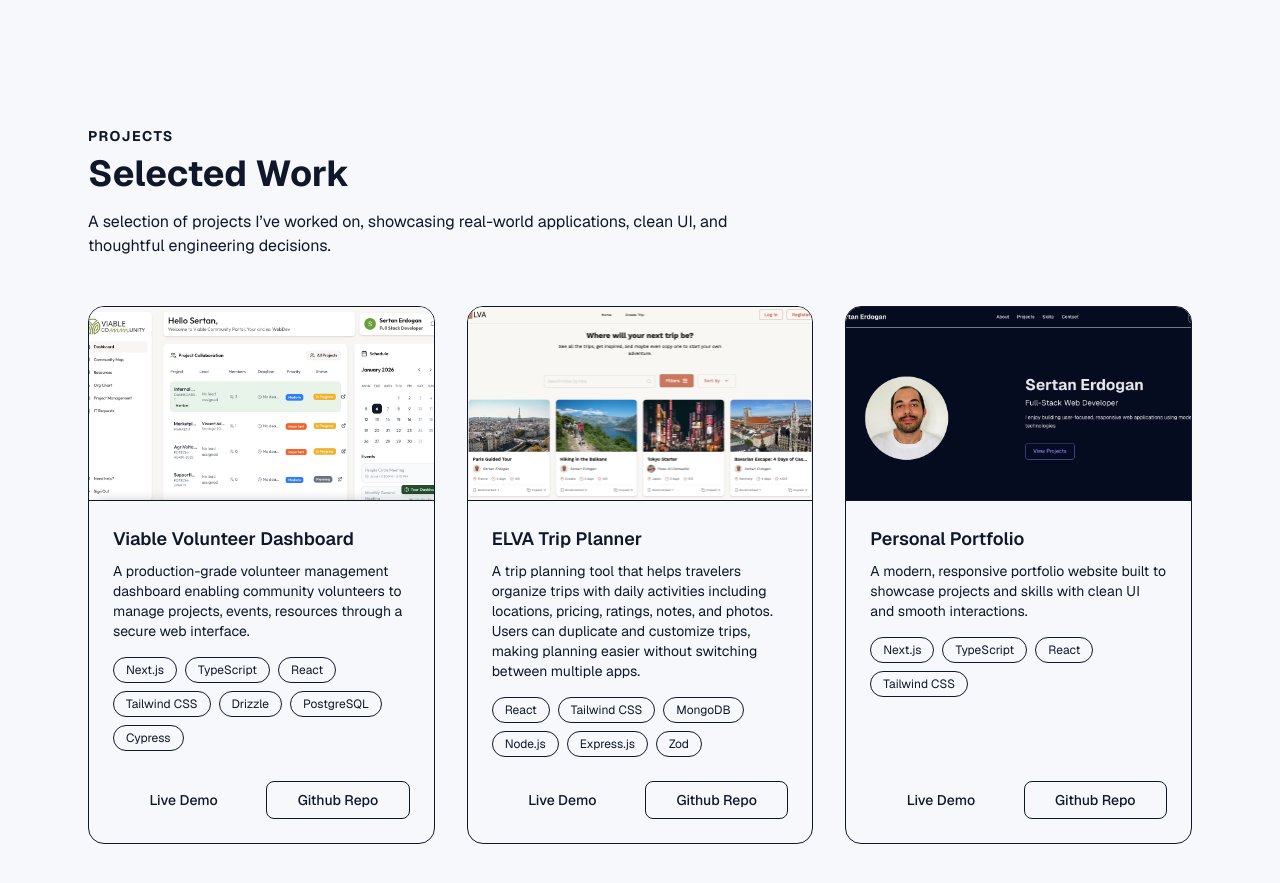
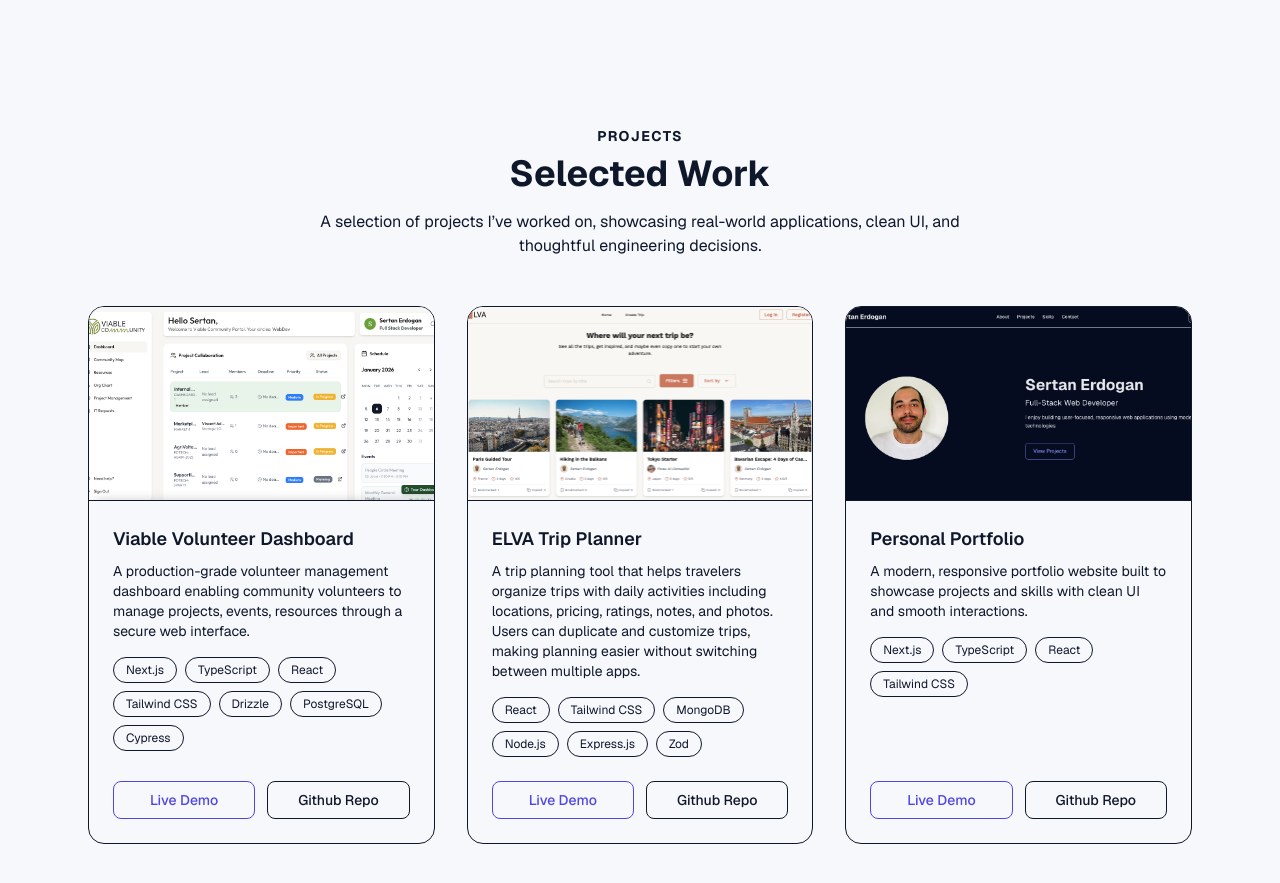
Before and after one commit to sertanrdn/portfolio, a Next.js app: page / in a window 1280 px wide. Shown: the part 1320-2203 px from the top of the page. Built offline with nearby package versions, Linux system fonts and the light colour scheme.

Commit message:
Fixed the alignment issue

```diff
--- a/src/components/ProjectCard.tsx
+++ b/src/components/ProjectCard.tsx
@@ -33,15 +33,15 @@ export default function ProjectCard({ project }: ProjectCardProps) {
                 <h3 className="mb-2 text-lg font-semibold">
                     {project.title}
                 </h3>
-                <p className="mb-4 text-sm text-muted">
+                <p className="mb-4 text-sm">
                     {project.description}
                 </p>
                 {/* Tech Stack */}
-                <ul className="mb-6 flex flex-wrap gap-2">
+                <ul className="text-text mb-6 flex flex-wrap gap-2">
                     {project.tech.map((tech) => (
                         <li
                             key={tech}
-                            className="rounded-full border border-border px-3 py-1 text-xs text-accent"
+                            className="text-accent rounded-full border border-border px-3 py-1 text-xs"
                         >
                             {tech}
                         </li>
@@ -53,7 +53,7 @@ export default function ProjectCard({ project }: ProjectCardProps) {
                         href={project.liveUrl}
                         target="_blank"
                         rel="noopener noreferrer"
-                        className="inline-flex flex-1 items-center justify-center rounded-lg bg-accent px-4 py-2 text-sm font-medium transition-colors hover:bg-accent/90"
+                        className="intro-cta-button inline-flex flex-1 items-center justify-center rounded-lg border border-border px-4 py-2 text-sm font-medium transition-colors hover:bg-accent/90"
                     >
                         Live Demo
                     </a>
--- a/src/components/Projects.tsx
+++ b/src/components/Projects.tsx
@@ -9,7 +9,7 @@ export default function Projects() {
         >
             <div className="mx-auto max-w-6xl px-6">
                 {/* Section header */}
-                <div className="mb-12 max-w-2xl">
+                <div className="mb-12 mx-auto max-w-2xl text-center">
                     <p className="mb-2 text-sm font-bold tracking-widest text-accent">
                         PROJECTS
                     </p>
```
